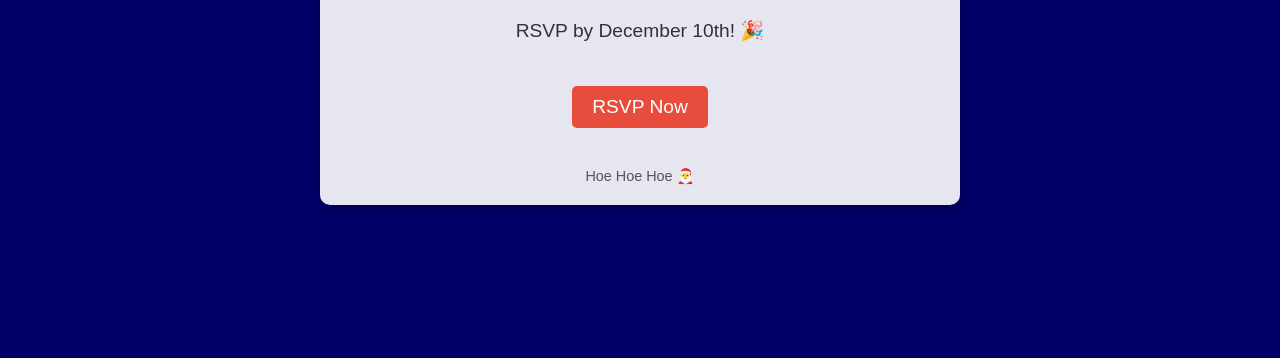
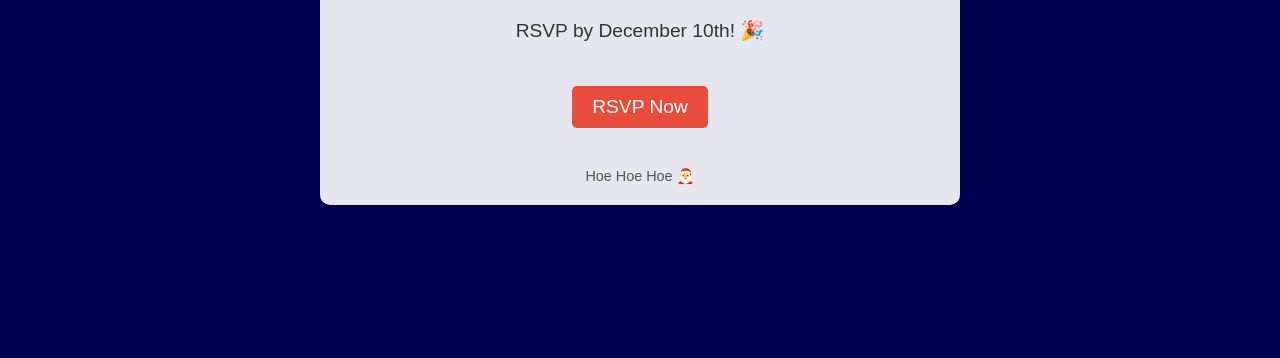
Before and after one commit to maryvillamor/pizza-pyjamas-christmas-party, a plain HTML site: page index.html in a window 1280 px wide. Shown: the part 442-800 px from the top of the page. Drawn offline with Linux system fonts and the light colour scheme.

Commit message:
Update background color in index.html

```diff
--- a/index.html
+++ b/index.html
@@ -7,7 +7,7 @@
     <style>
         body {
             font-family: Arial, sans-serif;
-            background-color: #000068;
+            background-color: #000053;
             color: white;
             margin: 0;
             padding: 0;
```
